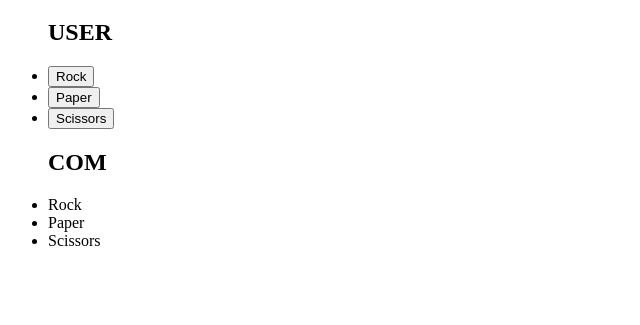
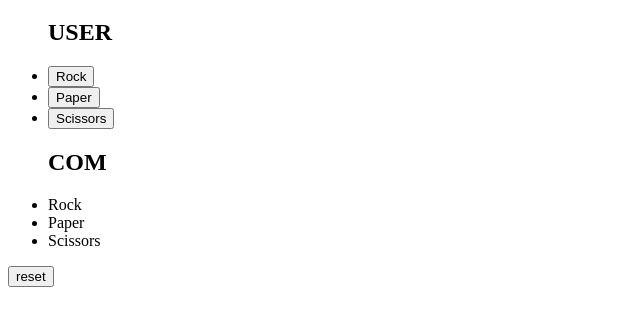
Before and after one commit to YaminDevs/BoredGaming, a plain HTML site: page pages/rock-paper-scissors.html in a window 1280 px wide. Shown: the part 61-386 px from the top of the page, without its empty margins (0-640 px from the left). Drawn offline with Linux system fonts and the light colour scheme.

Commit message:
added reset button

```diff
--- a/pages/rock-paper-scissors.html
+++ b/pages/rock-paper-scissors.html
@@ -26,4 +26,5 @@
     <li class="com-paper">Paper</li>
     <li class="com-scissors">Scissors</li>
 </ul>
+<button onclick="resetGame()">reset</button>
 <script src="../scripts/rock-paper-scissors.js"></script>
--- a/scripts/rock-paper-scissors.js
+++ b/scripts/rock-paper-scissors.js
@@ -25,3 +25,7 @@ const game = (choice) => {
         console.log(`Player chose ${choice} and COM chose ${computerChoice} you lose the score is ${playerScore} to ${computerScore}`)
     }
 }
+const resetGame = () => {
+    computerScore = 0
+    playerScore = 0
+}
```
